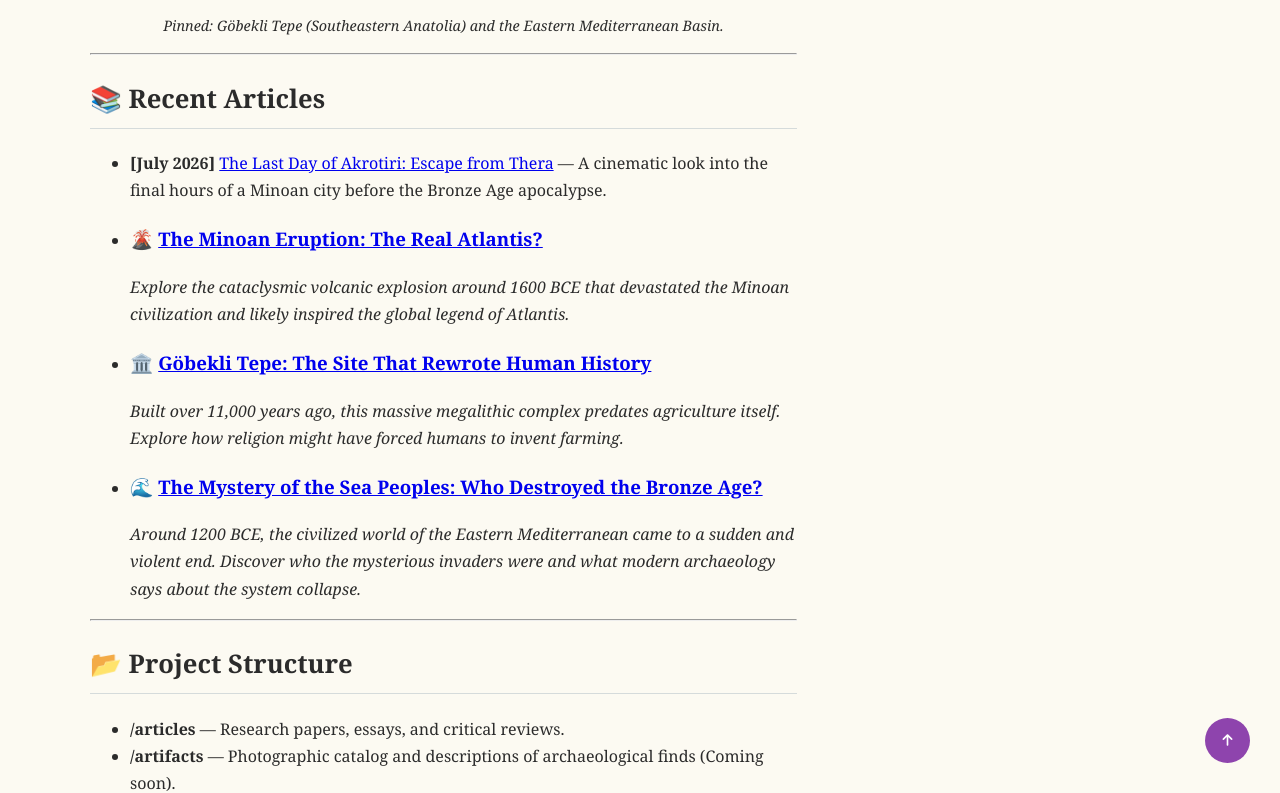
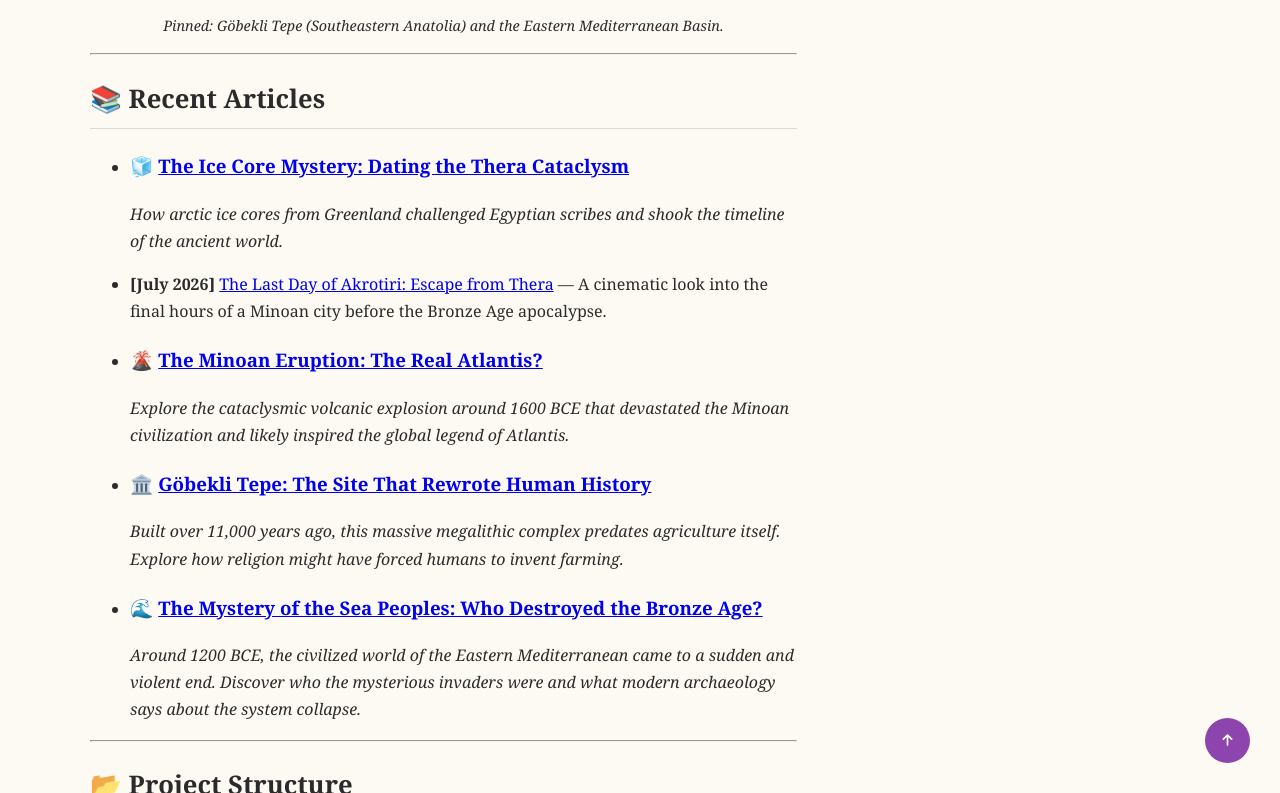
Before and after one commit to history-archaeology-project/history-archaeology-project.github.io, a Jekyll site: the page built from index.md, in a window 1280 px wide and 900 px high, scrolled down 1044 px, cut to the strip 107-900 px from the top of the window. Built offline with Jekyll 4.4.1, drawn with Linux system fonts in a browser that asks for light colours; comment, search, counter and statistics services are not loaded.

Commit message:
Update index.md

```diff
--- a/index.md
+++ b/index.md
@@ -21,6 +21,9 @@ Explore the geographic locations of our archaeological and historical investigat
 ---
 
 ## 📚 Recent Articles
+
+*   ### 🧊 [The Ice Core Mystery: Dating the Thera Cataclysm](/articles/ice-core-mystery)
+    *How arctic ice cores from Greenland challenged Egyptian scribes and shook the timeline of the ancient world.*
 
 * **[July 2026]** [The Last Day of Akrotiri: Escape from Thera](/articles/last-day-of-akrotiri.html) — A cinematic look into the final hours of a Minoan city before the Bronze Age apocalypse.
 
```
